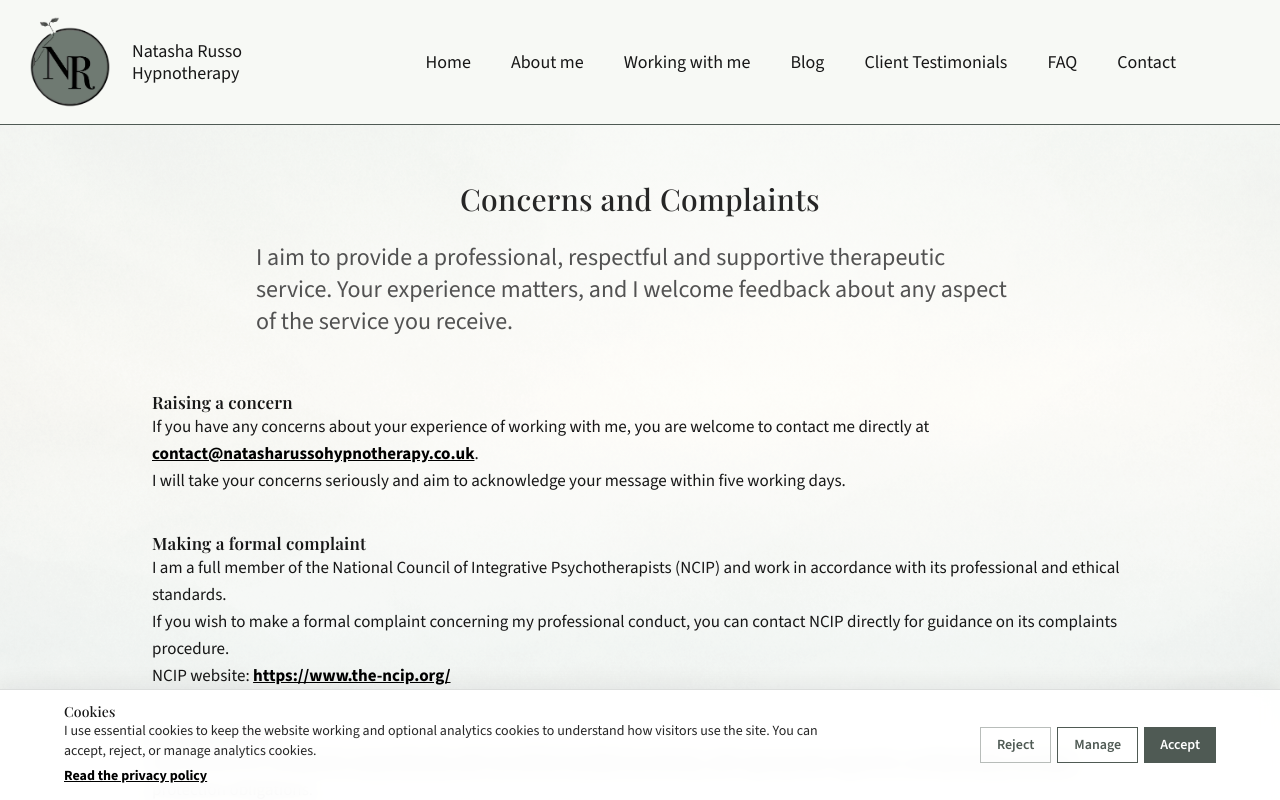
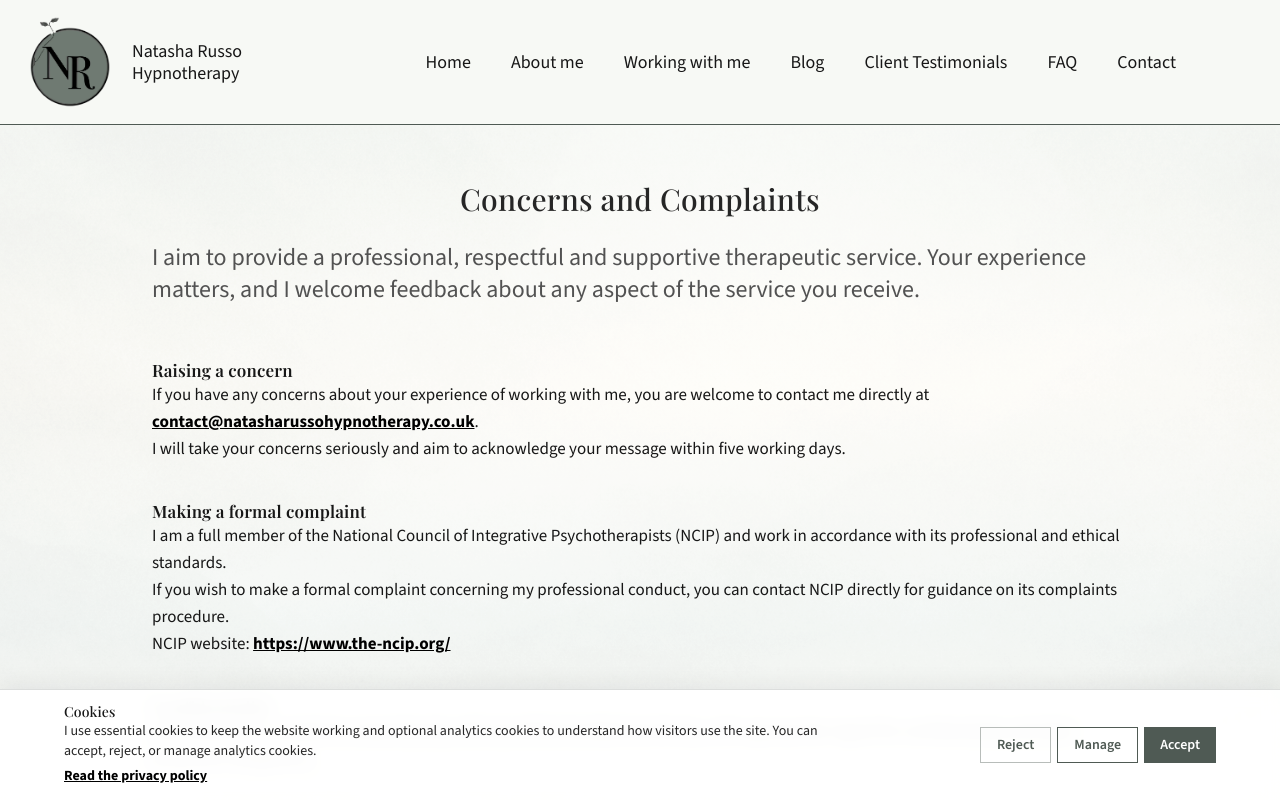
Before and after one commit to russog/natasha-russo-hypnotherapy, a Next.js app in the folder src/: page /concerns-and-complaints in a window 1280 px wide. Shown: the top 800 px of the page. Built offline with nearby package versions, Linux system fonts and the light colour scheme.

Commit message:
Align concerns page introduction

```diff
--- a/src/src/app/concerns-and-complaints/page.tsx
+++ b/src/src/app/concerns-and-complaints/page.tsx
@@ -16,7 +16,7 @@ export default function ConcernsAndComplaintsPage() {
                     <h1 className="mb-6 text-2xl font-medium leading-snug text-neutral-800 sm:text-3xl">
                         Concerns and Complaints
                     </h1>
-                    <p className="mx-auto mt-6 max-w-3xl text-left text-xl leading-relaxed text-neutral-600 sm:text-2xl">
+                    <p className="mx-auto mt-6 max-w-5xl px-2 text-left text-xl leading-relaxed text-neutral-600 sm:text-2xl">
                         I aim to provide a professional, respectful and supportive therapeutic service. Your experience
                         matters, and I welcome feedback about any aspect of the service you receive.
                     </p>
```
